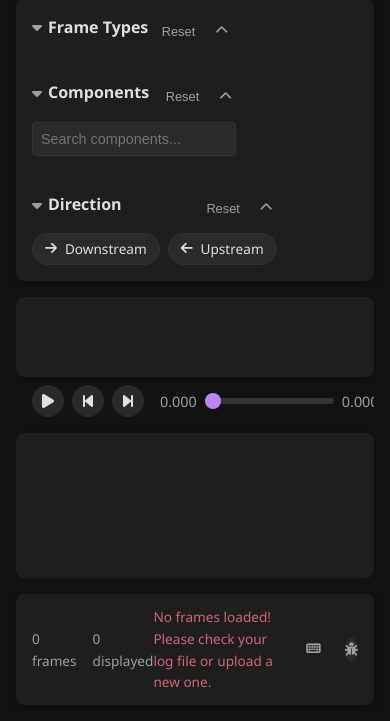
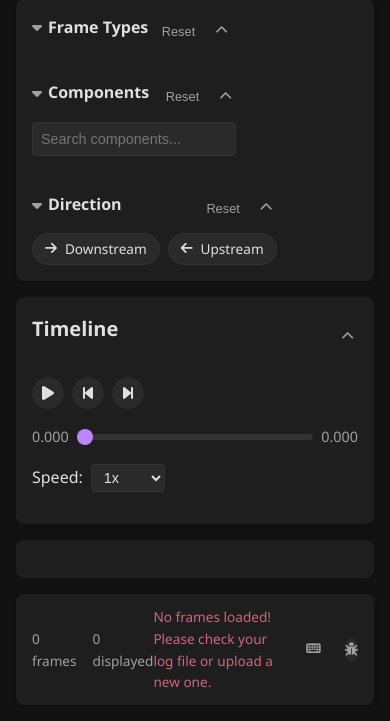
Before and after one commit to willb2746/Frame-Reader, a Flask app: page / in a window 390 px wide; the page is wider, and only the part inside the window is pictured. Shown: the part 123-844 px from the top of that part. Run offline with Flask 3, Linux system fonts and the light colour scheme; data that the repository does not hold is empty.

Commit message:
Enhance timeline and playback UI with collapsible sections
- Refactored the timeline section to include a collapsible header for better visibility control.
- Updated playback controls and added functionality to toggle timeline visibility, saving user preferences.
- Improved CSS styles for timeline and audio components, including adjustments to layout and transitions.
- Streamlined the HTML structure for better organization and responsiveness in the upload section.

```diff
--- a/static/css/styles.css
+++ b/static/css/styles.css
@@ -270,21 +270,50 @@
     display: flex;
     flex-direction: column;
     gap: 0.5rem;
-}
-
-.timeline-container {
-    height: 80px;
     background-color: var(--surface-color);
     border-radius: 8px;
     padding: 1rem;
     box-shadow: 0 2px 8px var(--shadow-color);
-    position: relative;
+    transition: all 0.3s ease;
+    overflow: hidden;
 }
 
-.timeline {
-    height: 100%;
-    position: relative;
-    overflow-x: auto;
+.timeline-section.collapsed .timeline-content {
+    display: none;
+}
+
+.timeline-header {
+    display: flex;
+    justify-content: space-between;
+    align-items: center;
+    margin-bottom: 0.5rem;
+    cursor: pointer;
+}
+
+.timeline-content {
+    transition: all 0.3s ease;
+}
+
+.timeline-playback {
+    display: flex;
+    align-items: center;
+    gap: 1rem;
+    margin-bottom: 1rem;
+    flex-wrap: wrap;
+}
+
+/* Remove unused timeline container styles */
+.timeline-container {
+    display: none;
+}
+
+/* Adjust audio container styles */
+.audio-container {
+    display: flex;
+    flex-direction: column;
+    gap: 0.5rem;
+    width: 100%;
+    margin-top: 0.5rem;
 }
 
 .timeline-marker {
@@ -321,13 +350,6 @@
     border-radius: 4px;
     font-size: 0.8rem;
     white-space: nowrap;
-}
-
-.timeline-playback {
-    display: flex;
-    align-items: center;
-    gap: 1rem;
-    padding: 0 1rem;
 }
 
 .playback-controls {
--- a/static/js/app.js
+++ b/static/js/app.js
@@ -26,30 +26,21 @@
 
     // DOM elements
     const framesList = document.getElementById('frames-list');
-    const timeline = document.getElementById('timeline');
-    const frameTypeFilters = document.getElementById('frame-type-filters');
-    const componentFilters = document.getElementById('component-filters');
-    const componentSearch = document.getElementById('component-search');
-    const totalFramesElement = document.getElementById('total-frames');
-    const filteredFramesElement = document.getElementById('filtered-frames');
-    const downstreamFilter = document.getElementById('downstream-filter');
-    const upstreamFilter = document.getElementById('upstream-filter');
+    const timeSlider = document.getElementById('time-slider');
+    const currentTimeElement = document.getElementById('current-time');
+    const maxTimeElement = document.getElementById('max-time');
     const playBtn = document.getElementById('play-btn');
     const pauseBtn = document.getElementById('pause-btn');
     const stepBackBtn = document.getElementById('step-back-btn');
     const stepForwardBtn = document.getElementById('step-forward-btn');
-    const timeSlider = document.getElementById('time-slider');
-    const currentTimeElement = document.getElementById('current-time');
-    const maxTimeElement = document.getElementById('max-time');
     const speedSelect = document.getElementById('speed-select');
-    const resetFrameTypesBtn = document.getElementById('reset-frame-types');
-    const resetComponentsBtn = document.getElementById('reset-components');
-    const resetDirectionBtn = document.getElementById('reset-direction');
-    const audioContainer = document.getElementById('audio-container');
-    const audioFilename = document.getElementById('audio-filename');
-    const currentLogFile = document.getElementById('current-log-file');
-    const syncStatus = document.getElementById('sync-status');
-    const debugButton = document.getElementById('debug-btn');
+    let totalFramesElement = document.getElementById('total-frames');
+    let filteredFramesElement = document.getElementById('filtered-frames');
+    let currentLogFile = document.getElementById('current-log-file');
+    let syncStatus = document.getElementById('sync-status');
+    let debugButton = document.getElementById('debug-btn');
+    let audioContainer = document.getElementById('audio-container');
+    let audioFilename = document.getElementById('audio-filename');
 
     // Initialize collapsible sections
     initializeCollapsibleSections();
@@ -188,7 +179,9 @@
         // Check if we have any frames
         if (frames.length === 0) {
             console.error("No frames loaded! Please check your log file.");
-            currentLogFile.innerHTML = `<span style="color: var(--error-color);">No frames loaded! Please check your log file or upload a new one.</span>`;
+            if (currentLogFile) {
+                currentLogFile.innerHTML = `<span style="color: var(--error-color);">No frames loaded! Please check your log file or upload a new one.</span>`;
+            }
             return;
         }
 
@@ -219,14 +212,16 @@
         initializePlaybackControls();
         updateStats();
         renderFrames();
-        renderTimeline();
     }).catch(error => {
         console.error('Error fetching data:', error);
-        currentLogFile.innerHTML = `<span style="color: var(--error-color);">Error loading frames: ${error.message}</span>`;
+        if (currentLogFile) {
+            currentLogFile.innerHTML = `<span style="color: var(--error-color);">Error loading frames: ${error.message}</span>`;
+        }
     });
 
     // Initialize frame type filters
     function initializeFrameTypeFilters(frameTypes) {
+        const frameTypeFilters = document.getElementById('frame-type-filters');
         frameTypeFilters.innerHTML = '';
         frameTypes.forEach(type => {
             const chip = createFilterChip(type);
@@ -237,6 +232,7 @@
         });
 
         // Reset button
+        const resetFrameTypesBtn = document.getElementById('reset-frame-types');
         resetFrameTypesBtn.addEventListener('click', () => {
             activeFrameTypes.clear();
             Array.from(frameTypeFilters.children).forEach(chip => {
@@ -248,6 +244,7 @@
 
     // Initialize component filters
     function initializeComponentFilters(components) {
+        const componentFilters = document.getElementById('component-filters');
         componentFilters.innerHTML = '';
         components.sort().forEach(component => {
             const chip = createFilterChip(component);
@@ -261,6 +258,7 @@
         });
 
         // Component search
+        const componentSearch = document.getElementById('component-search');
         componentSearch.addEventListener('input', (e) => {
             const searchTerm = e.target.value.toLowerCase();
             Array.from(componentFilters.children).forEach(chip => {
@@ -270,6 +268,7 @@
         });
 
         // Reset button
+        const resetComponentsBtn = document.getElementById('reset-components');
         resetComponentsBtn.addEventListener('click', () => {
             activeComponents.clear();
             Array.from(componentFilters.children).forEach(chip => {
@@ -281,6 +280,9 @@
 
     // Initialize direction filters
     function initializeDirectionFilters() {
+        const downstreamFilter = document.getElementById('downstream-filter');
+        const upstreamFilter = document.getElementById('upstream-filter');
+
         downstreamFilter.addEventListener('click', () => {
             toggleDirectionFilter('downstream', downstreamFilter);
         });
@@ -290,6 +292,7 @@
         });
 
         // Reset button
+        const resetDirectionBtn = document.getElementById('reset-direction');
         resetDirectionBtn.addEventListener('click', () => {
             activeDirections.clear();
             downstreamFilter.classList.remove('active');
@@ -300,6 +303,35 @@
 
     // Initialize playback controls
     function initializePlaybackControls() {
+        // Toggle timeline section visibility
+        const timelineToggleBtn = document.getElementById('timeline-toggle');
+        const timelineSection = document.querySelector('.timeline-section');
+
+        if (timelineToggleBtn && timelineSection) {
+            // Check if we have a saved preference
+            const isTimelineCollapsed = localStorage.getItem('timeline_collapsed') === 'true';
+
+            // Apply initial state
+            if (isTimelineCollapsed) {
+                timelineSection.classList.add('collapsed');
+                timelineToggleBtn.innerHTML = '<i class="fas fa-chevron-down"></i>';
+            }
+
+            // Add click event
+            timelineToggleBtn.addEventListener('click', () => {
+                timelineSection.classList.toggle('collapsed');
+                const isNowCollapsed = timelineSection.classList.contains('collapsed');
+
+                // Update button icon
+                timelineToggleBtn.innerHTML = isNowCollapsed
+                    ? '<i class="fas fa-chevron-down"></i>'
+                    : '<i class="fas fa-chevron-up"></i>';
+
+                // Save preference
+                localStorage.setItem('timeline_collapsed', isNowCollapsed);
+            });
+        }
+
         // Play/Pause buttons
         playBtn.addEventListener('click', () => {
             startPlayback();
@@ -473,177 +505,10 @@
                 if (audioSyncEnabled && audioLoaded) {
                     audioPlayer.currentTime = Math.max(0, frame.timestamp - audioOffset);
                 }
-
-                // Highlight this frame in the timeline
-                highlightTimelineMarker(frame.timestamp);
             });
 
             framesList.appendChild(frameElement);
         });
-    }
-
-    // Render timeline with markers for each frame
-    function renderTimeline() {
-        timeline.innerHTML = '';
-
-        // Group frames by timestamp for better visualization
-        const timeToFrames = new Map();
-        allFrames.forEach(frame => {
-            if (!timeToFrames.has(frame.timestamp)) {
-                timeToFrames.set(frame.timestamp, []);
-            }
-            timeToFrames.get(frame.timestamp).push(frame);
-        });
-
-        // Create markers
-        timeToFrames.forEach((frames, time) => {
-            // Determine if any frames are downstream/upstream
-            const hasDownstream = frames.some(f => f.direction === 'downstream');
-            const hasUpstream = frames.some(f => f.direction === 'upstream');
-
-            const marker = document.createElement('div');
-            marker.className = 'timeline-marker';
-
-            // Add direction class if there's only one direction
-            if (hasDownstream && !hasUpstream) {
-                marker.classList.add('downstream');
-            } else if (hasUpstream && !hasDownstream) {
-                marker.classList.add('upstream');
-            }
-
-            marker.setAttribute('data-time', time);
-            marker.style.left = `${(time / maxTimestamp) * 100}%`;
-
-            // Make marker height proportional to number of frames at this timestamp
-            const heightPercentage = Math.min(100, 20 + (frames.length / allFrames.length) * 80);
-            marker.style.height = `${heightPercentage}%`;
-            marker.style.top = `${100 - heightPercentage}%`;
-
-            marker.addEventListener('click', () => {
-                // Update time slider
-                timeSlider.value = time * 1000;
-                currentTimeElement.textContent = parseFloat(time).toFixed(3);
-
-                // Update audio player time if sync is enabled
-                if (audioSyncEnabled && audioLoaded) {
-                    audioPlayer.currentTime = Math.max(0, time - audioOffset);
-                }
-
-                // Filter to show only frames at this timestamp
-                highlightFramesAtTime(parseFloat(time));
-            });
-
-            timeline.appendChild(marker);
-        });
-    }
-
-    // Playback controls
-    function startPlayback() {
-        if (isPlaying) return;
-
-        isPlaying = true;
-        playBtn.style.display = 'none';
-        pauseBtn.style.display = 'flex';
-
-        // If audio is loaded and sync is enabled, use audio playback
-        if (audioLoaded && audioSyncEnabled) {
-            audioPlayer.play();
-            return;
-        }
-
-        // Otherwise use manual frame playback
-        const speed = parseFloat(speedSelect.value);
-        const interval = 500 / speed; // Base interval is 500ms, adjusted by speed
-
-        playbackInterval = setInterval(() => {
-            stepForward();
-
-            // If we reached the end, stop playback
-            if (currentFrameIndex >= filteredFrames.length - 1) {
-                stopPlayback();
-            }
-        }, interval);
-    }
-
-    function stopPlayback() {
-        if (!isPlaying) return;
-
-        isPlaying = false;
-
-        // Stop audio if it's playing and sync is enabled
-        if (audioLoaded && audioSyncEnabled) {
-            audioPlayer.pause();
-        }
-
-        // Clear the interval for manual frame playback
-        clearInterval(playbackInterval);
-
-        // Update UI
-        playBtn.style.display = 'flex';
-        pauseBtn.style.display = 'none';
-    }
-
-    function resetPlayback() {
-        stopPlayback();
-        currentFrameIndex = 0;
-        if (filteredFrames.length > 0) {
-            timeSlider.value = filteredFrames[0].timestamp * 1000;
-            currentTimeElement.textContent = filteredFrames[0].timestamp.toFixed(3);
-            highlightCurrentFrame();
-
-            // Reset audio to beginning if sync is enabled
-            if (audioLoaded && audioSyncEnabled) {
-                audioPlayer.currentTime = Math.max(0, filteredFrames[0].timestamp - audioOffset);
-            }
-        } else {
-            timeSlider.value = 0;
-            currentTimeElement.textContent = '0.000';
-
-            // Reset audio to beginning if loaded
-            if (audioLoaded) {
-                audioPlayer.currentTime = 0;
-            }
-        }
-    }
-
-    function stepForward() {
-        if (currentFrameIndex < filteredFrames.length - 1) {
-            currentFrameIndex++;
-            const frame = filteredFrames[currentFrameIndex];
-            timeSlider.value = frame.timestamp * 1000;
-            currentTimeElement.textContent = frame.timestamp.toFixed(3);
-
-            // Update audio position if sync is enabled
-            if (audioLoaded && audioSyncEnabled) {
-                audioPlayer.currentTime = Math.max(0, frame.timestamp - audioOffset);
-            }
-
-            highlightCurrentFrame();
-            highlightTimelineMarker(frame.timestamp);
-
-            // Scroll to the current frame
-            scrollToCurrentFrame();
-        }
-    }
-
-    function stepBackward() {
-        if (currentFrameIndex > 0) {
-            currentFrameIndex--;
-            const frame = filteredFrames[currentFrameIndex];
-            timeSlider.value = frame.timestamp * 1000;
-            currentTimeElement.textContent = frame.timestamp.toFixed(3);
-
-            // Update audio position if sync is enabled
-            if (audioLoaded && audioSyncEnabled) {
-                audioPlayer.currentTime = Math.max(0, frame.timestamp - audioOffset);
-            }
-
-            highlightCurrentFrame();
-            highlightTimelineMarker(frame.timestamp);
-
-            // Scroll to the current frame
-            scrollToCurrentFrame();
-        }
     }
 
     function highlightCurrentFrame() {
@@ -658,20 +523,6 @@
         }
     }
 
-    function highlightTimelineMarker(timestamp) {
-        // Remove active class from all markers
-        Array.from(timeline.children).forEach(marker => {
-            marker.classList.remove('active');
-        });
-
-        // Add active class to the marker at this timestamp
-        const markers = Array.from(timeline.children);
-        const marker = markers.find(m => parseFloat(m.getAttribute('data-time')) === timestamp);
-        if (marker) {
-            marker.classList.add('active');
-        }
-    }
-
     function highlightFramesAtTime(time) {
         // Find frames at this exact timestamp
         const framesAtTime = filteredFrames.filter(frame => Math.abs(frame.timestamp - time) < 0.001);
@@ -680,7 +531,6 @@
             // Find the index of the first frame at this timestamp
             currentFrameIndex = filteredFrames.findIndex(frame => Math.abs(frame.timestamp - time) < 0.001);
             highlightCurrentFrame();
-            highlightTimelineMarker(framesAtTime[0].timestamp);
 
             // Scroll to the frame
             scrollToCurrentFrame();
@@ -693,7 +543,6 @@
                 currentFrameIndex = filteredFrames.findIndex(frame => frame.timestamp === nearestFrame.timestamp);
 
                 highlightCurrentFrame();
-                highlightTimelineMarker(nearestFrame.timestamp);
 
                 // Scroll to the frame
                 scrollToCurrentFrame();
@@ -1184,4 +1033,111 @@
             }
         });
     }
+
+    // Playback controls
+    function startPlayback() {
+        if (isPlaying) return;
+
+        isPlaying = true;
+        playBtn.style.display = 'none';
+        pauseBtn.style.display = 'flex';
+
+        // If audio is loaded and sync is enabled, use audio playback
+        if (audioLoaded && audioSyncEnabled) {
+            audioPlayer.play();
+            return;
+        }
+
+        // Otherwise use manual frame playback
+        const speed = parseFloat(speedSelect.value);
+        const interval = 500 / speed; // Base interval is 500ms, adjusted by speed
+
+        playbackInterval = setInterval(() => {
+            stepForward();
+
+            // If we reached the end, stop playback
+            if (currentFrameIndex >= filteredFrames.length - 1) {
+                stopPlayback();
+            }
+        }, interval);
+    }
+
+    function stopPlayback() {
+        if (!isPlaying) return;
+
+        isPlaying = false;
+
+        // Stop audio if it's playing and sync is enabled
+        if (audioLoaded && audioSyncEnabled) {
+            audioPlayer.pause();
+        }
+
+        // Clear the interval for manual frame playback
+        clearInterval(playbackInterval);
+
+        // Update UI
+        playBtn.style.display = 'flex';
+        pauseBtn.style.display = 'none';
+    }
+
+    function resetPlayback() {
+        stopPlayback();
+        currentFrameIndex = 0;
+        if (filteredFrames.length > 0) {
+            timeSlider.value = filteredFrames[0].timestamp * 1000;
+            currentTimeElement.textContent = filteredFrames[0].timestamp.toFixed(3);
+            highlightCurrentFrame();
+
+            // Reset audio to beginning if sync is enabled
+            if (audioLoaded && audioSyncEnabled) {
+                audioPlayer.currentTime = Math.max(0, filteredFrames[0].timestamp - audioOffset);
+            }
+        } else {
+            timeSlider.value = 0;
+            currentTimeElement.textContent = '0.000';
+
+            // Reset audio to beginning if loaded
+            if (audioLoaded) {
+                audioPlayer.currentTime = 0;
+            }
+        }
+    }
+
+    function stepForward() {
+        if (currentFrameIndex < filteredFrames.length - 1) {
+            currentFrameIndex++;
+            const frame = filteredFrames[currentFrameIndex];
+            timeSlider.value = frame.timestamp * 1000;
+            currentTimeElement.textContent = frame.timestamp.toFixed(3);
+
+            // Update audio position if sync is enabled
+            if (audioLoaded && audioSyncEnabled) {
+                audioPlayer.currentTime = Math.max(0, frame.timestamp - audioOffset);
+            }
+
+            highlightCurrentFrame();
+
+            // Scroll to the current frame
+            scrollToCurrentFrame();
+        }
+    }
+
+    function stepBackward() {
+        if (currentFrameIndex > 0) {
+            currentFrameIndex--;
+            const frame = filteredFrames[currentFrameIndex];
+            timeSlider.value = frame.timestamp * 1000;
+            currentTimeElement.textContent = frame.timestamp.toFixed(3);
+
+            // Update audio position if sync is enabled
+            if (audioLoaded && audioSyncEnabled) {
+                audioPlayer.currentTime = Math.max(0, frame.timestamp - audioOffset);
+            }
+
+            highlightCurrentFrame();
+
+            // Scroll to the current frame
+            scrollToCurrentFrame();
+        }
+    }
 });
--- a/templates/index.html
+++ b/templates/index.html
@@ -76,9 +76,13 @@
 
         <main>
             <div class="timeline-section">
-                <div class="timeline-container">
-                    <div id="timeline" class="timeline"></div>
+                <div class="timeline-header" onclick="document.getElementById('timeline-toggle').click();">
+                    <h2>Timeline</h2>
+                    <button id="timeline-toggle" class="collapse-btn" title="Toggle timeline visibility" onclick="event.stopPropagation();">
+                        <i class="fas fa-chevron-up"></i>
+                    </button>
                 </div>
+                <div class="timeline-content">
                     <div class="timeline-playback">
                         <div class="playback-controls">
                             <button id="play-btn" class="playback-btn">
@@ -113,7 +117,7 @@
                         </div>
                     </div>
 
-                <!-- Audio Player -->
+                    <!-- Audio Waveform -->
                     <div id="audio-container" class="audio-container" style="display: none;">
                         <div class="audio-info">
                             <i class="fas fa-music"></i>
@@ -127,12 +131,14 @@
                                 <span id="waveform-end-time">0:00</span>
                             </div>
                         </div>
-                    <audio id="audio-player" controls preload="metadata" controlsList="nodownload noplaybackrate">
+                        <!-- Audio element is hidden but needed for playback -->
+                        <audio id="audio-player" style="display: none;">
                             <source src="" type="audio/mpeg">
                             <source src="" type="audio/wav">
                             <source src="" type="audio/ogg">
                             Your browser does not support the audio element.
                         </audio>
+                    </div>
                 </div>
             </div>
 
```
Also changed, not shown: other parts of static/css/styles.css (+22 -21 lines), templates/upload.html (+19 -4 lines). Lines whose indentation alone changed are shown as unchanged.
